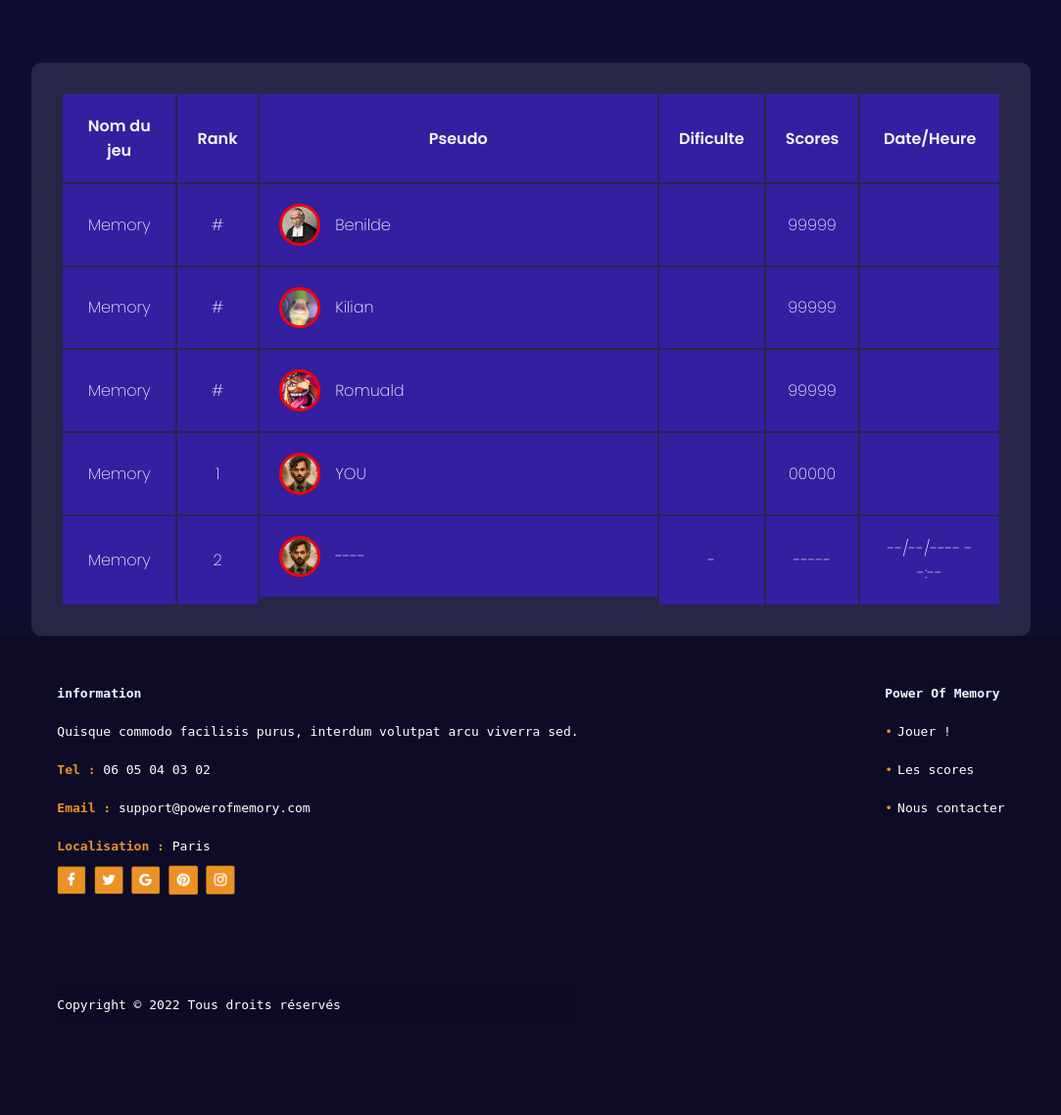
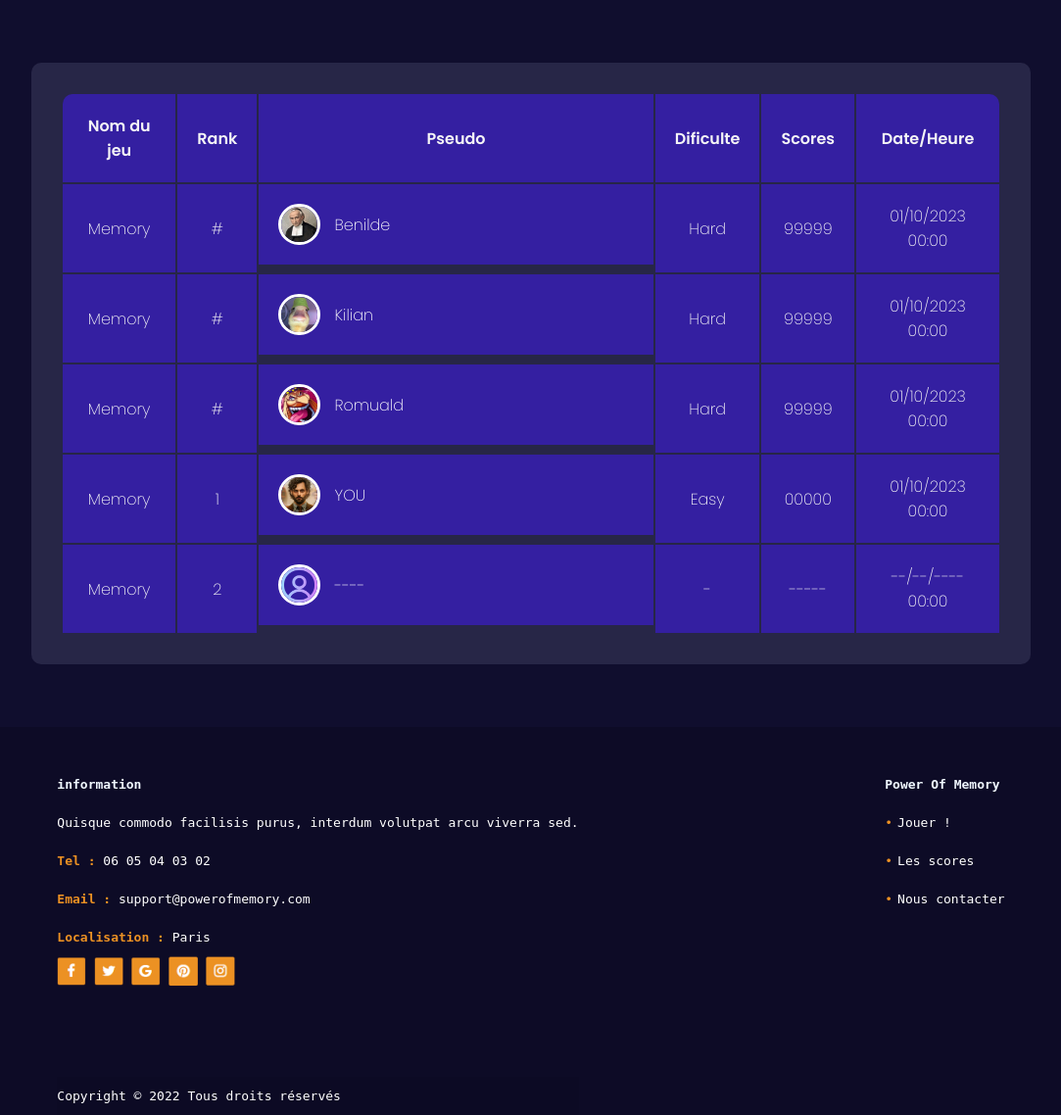
Before and after one commit to RomualdBR/projet-4sem, a PHP site: page /Score.html in a window 1280 px wide. Shown: the part 320-1458 px from the top of the page at 98% size, without its empty margins (98-1181 px from the left). Before the commit the page ends 1353 px from the top, so only its background shows below. Run offline with PHP 8.4, Linux system fonts and the light colour scheme.

Commit message:
reglage du probleme d'image et mise a jour de la page score

```diff
--- a/MyAccount.html
+++ b/MyAccount.html
@@ -17,7 +17,7 @@
              <ul>
                 <li><a href="index.html">ACCUEIL</a></li>
                 <li><a href="#">JEU</a></li>
-                <li><a href="#">SCORES</a></li>
+                <li><a href="login.html">SCORES</a></li>
                 <li><a href="contact.html">NOUS CONTACTER</a></li>
                 <li><a href="login.html">SE CONNECTER</a></li>
                 <li><a href="register.html">S'INSCRIRE</a></li>
--- a/Score.html
+++ b/Score.html
@@ -30,12 +30,12 @@
         <table class="tableau-scores">
         <thead class="haut-scores">
             <tr>
-            <th>Nom du jeu</th>
+            <th class="bord-toprond">Nom du jeu</th>
             <th>Rank</th>
             <th>Pseudo</th>
             <th>Dificulte</th>
             <th>Scores</th>
-            <th>Date/Heure</th>
+            <th class="bord-toprond2">Date/Heure</th>
             </tr>
 
         </thead>
@@ -47,9 +47,9 @@
                     <img src="/asset/images/benilde.png" alt="" class="image-score">
                     <p class="pseudo-rank"><a href="#" class="pseudo-click">Benilde</a></p>
                 </td>
-                <td></td>
+                <td>Hard</td>
                 <td>99999</td>
-                <td></td>
+                <td>01/10/2023 00:00</td>
             </tr>
 
             <tr>
@@ -59,9 +59,9 @@
                     <img src="/asset/images/gégé.png" alt="" class="image-score">
                     <p class="pseudo-rank"><a href="#" class="pseudo-click">Kilian</a></p>
                 </td>
-                <td></td>
+                <td>Hard</td>
                 <td>99999</td>
-                <td></td>
+                <td>01/10/2023 00:00</td>
             </tr>
 
             <tr>
@@ -71,9 +71,9 @@
                     <img src="/asset/images/big_mom.png" alt="" class="image-score">
                     <p class="pseudo-rank"><a href="#" class="pseudo-click">Romuald</a></p>
                 </td>
-                <td></td>
+                <td>Hard</td>
                 <td>99999</td>
-                <td></td>
+                <td>01/10/2023 00:00</td>
             </tr>
 
             <tr>
@@ -83,21 +83,21 @@
                     <img src="/asset/images/YOU.png" alt="" class="image-score">
                     <p class="pseudo-rank"><a href="#" class="pseudo-click">YOU</a></p>
                 </td>
-                <td></td>
+                <td>Easy</td>
                 <td>00000</td>
-                <td></td>
+                <td>01/10/2023 00:00</td>
             </tr>
 
             <tr>
                 <td>Memory</td>
                 <td class="Rank">2</td>
                 <td class="pseudo-scores">
-                    <img src="/asset/images/YOU.png" alt="" class="image-score">
+                    <img src="/asset/images/photo_de_profil_MyAccount.png" alt="" class="image-score">
                     <p class="pseudo-rank"><a href="#" class="pseudo-click">----</a></p>
                 </td>
                 <td>-</td>
                 <td>-----</td>
-                <td>--/--/----  --:--</td>
+                <td>--/--/---- 00:00</td>
             </tr>
 
 
--- a/asset/CSS/main.css
+++ b/asset/CSS/main.css
@@ -361,6 +361,7 @@ body{
     display: flex;
     justify-content: center;
     margin-top: 5%;
+    margin-bottom: 5%;
     margin-left: 6.25vw;
     margin-right: 6.25vw;
 }
@@ -378,19 +379,22 @@ body{
     border-radius: 10px;
 
 }
-.haut-scores{
+.haut-scores .bord-toprond{
+    border-radius: 10px 0 0 0;
+}
+.haut-scores .bord-toprond2{
+    border-radius:  0 10px 0 0 ;
+}
 
-}
 .bas-scores{
-    height: 10%;
-    overflow-y: auto;
+  overflow-x: auto;
 }
 
 .image-score{
-    border-radius: 100%;
+    border-radius: 50%;
     height: 10%;
     width: 10%;
-    border: solid red;
+    border: solid rgb(255, 255, 255);
 }
 .pseudo-scores{
     display: flex;
```
Also changed, not shown: index.html (+6 -6 lines), 1 other file.
